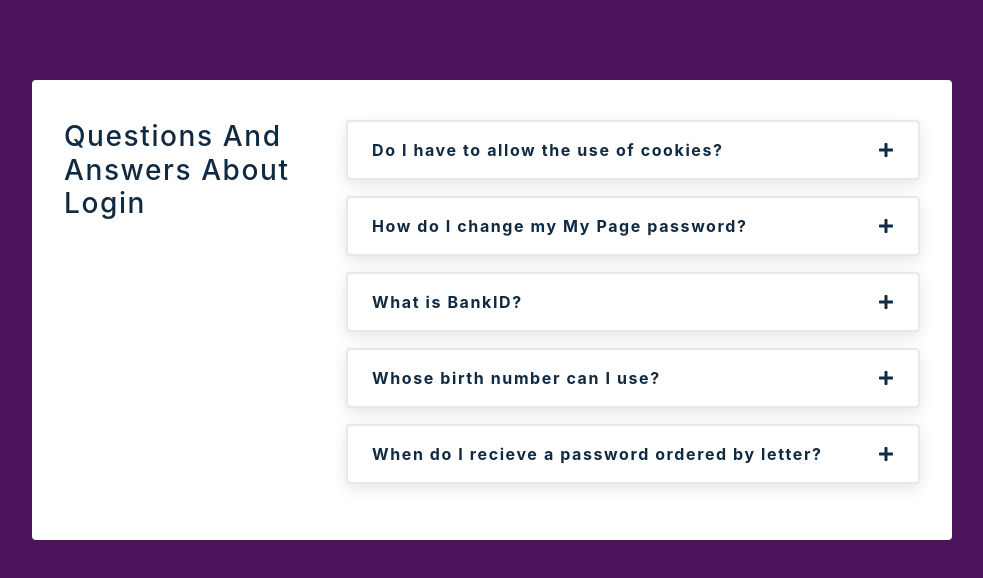
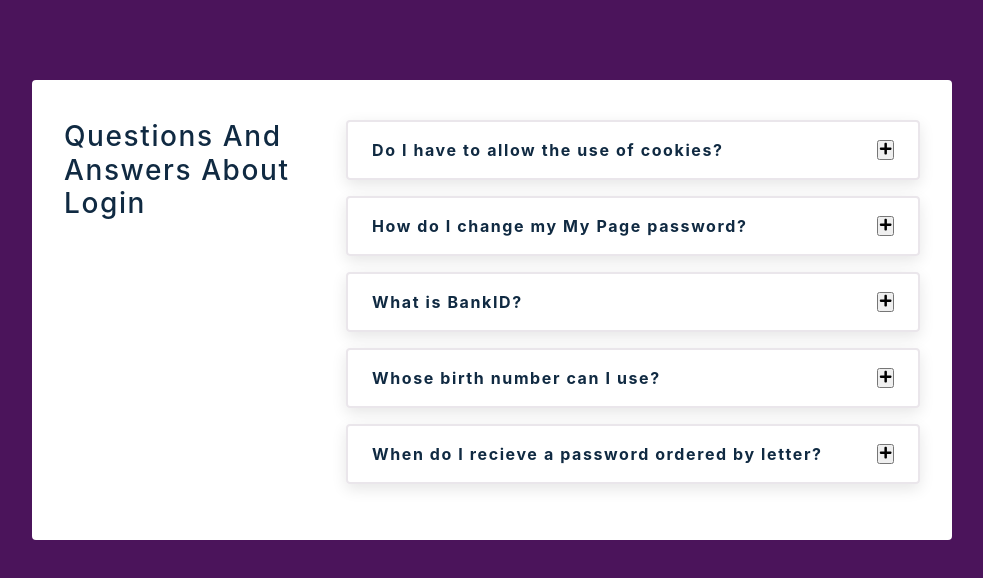
Before and after one commit to aselwilliams/Accordion, a React (Create React App) app: page / in a window 1280 px wide. Shown: the top 578 px of the page, without its empty margins (148-1131 px from the left). Built offline with nearby package versions, Linux system fonts and the light colour scheme.

Commit message:
toggle btn enabled

```diff
--- a/src/App.js
+++ b/src/App.js
@@ -7,10 +7,7 @@ function App() {
   const [questions, setQuestions] = useState(data);
   const [isOpen, setIsOpen] = useState(false);
 
-  const handleToggle = (id) => {
-    questions.map((item) => item.id === id);
-    setIsOpen(!isOpen);
-  };
+
   return (
     <div className="container">
       <h3 className="question-header">Questions and answers about login</h3>
@@ -18,23 +15,15 @@ function App() {
         {questions.map((question) => {
           return (
             <article key={question.id} className="question">
-              {isOpen ? (
-                <>
-                  {" "}
                   <header className="question-header">
                     <h4>{question.title}</h4>
-                    <FaMinus onClick={() => handleToggle(question.id)} />
+                    <button onClick={()=>setIsOpen(!isOpen)}>
+                    {isOpen ? <FaMinus /> : <FaPlus />}
+                    </button>
                   </header>
-                  <p>{question.info}</p>
-                </>
-              ) : (
-                <>
-                  <header className="question-header">
-                    <h4>{question.title}</h4>
-                    <FaPlus onClick={() => handleToggle(question.id)} />
-                  </header>
-                </>
-              )}
+                 {isOpen && <p>{question.info}</p>}
+
+
             </article>
           );
         })}
```
